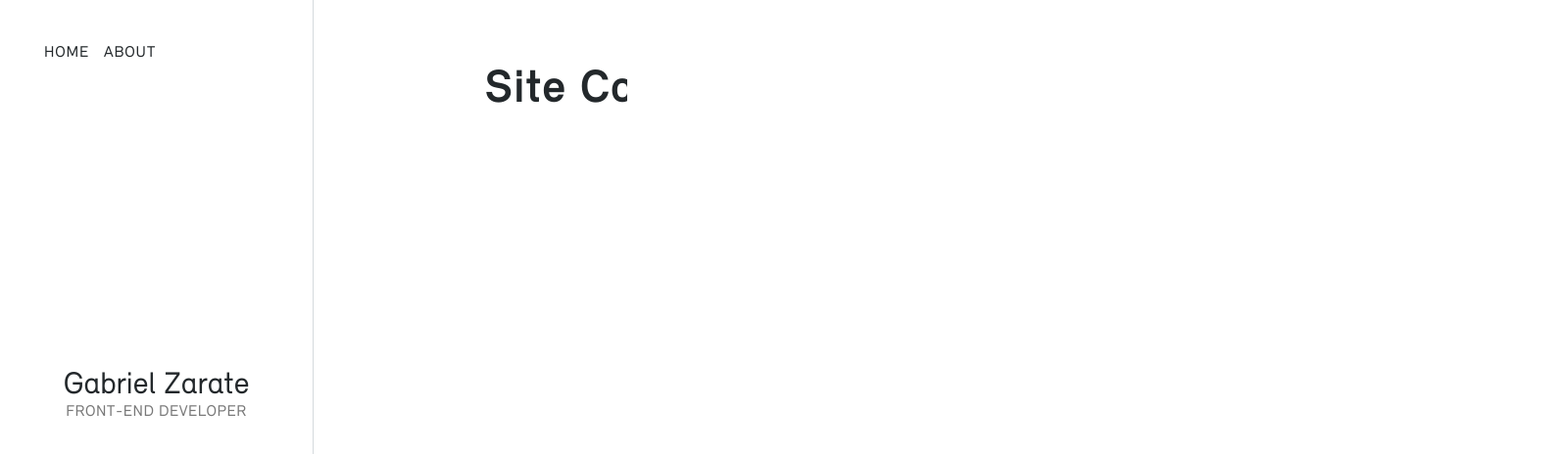
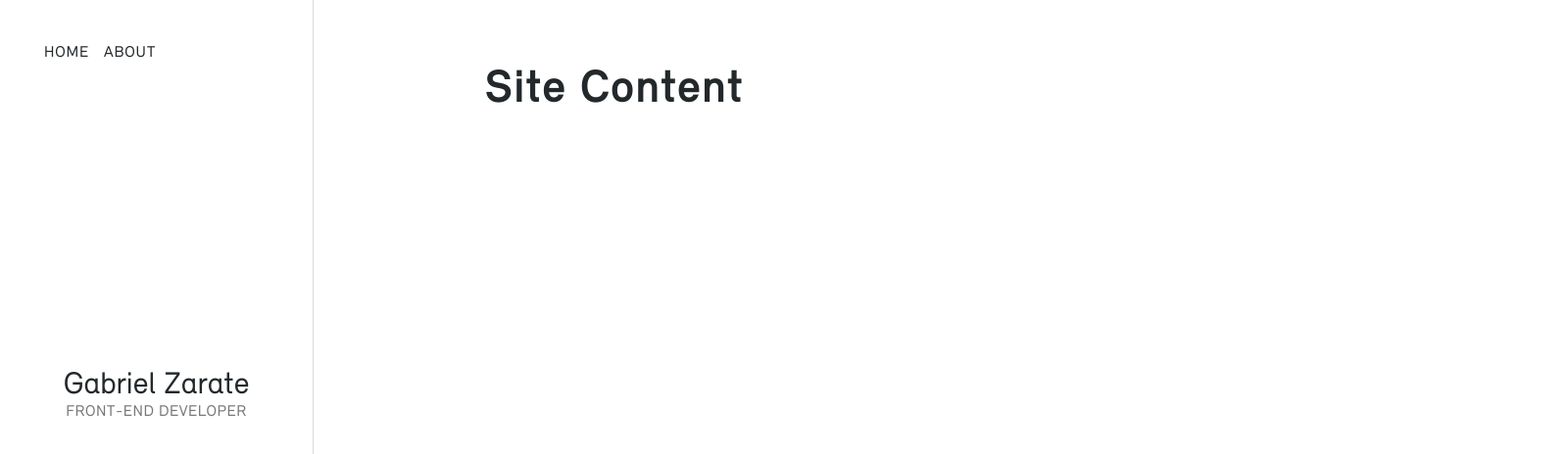
Before and after one commit to gabrielzzarate/portfolio-2017, a React (Create React App) app: page / in a window 1280 px wide. Shown: the top 464 px of the page at 98% size, 1600 px wide, since content can reach past the window. Built offline with nearby package versions, Linux system fonts and the light colour scheme.

Commit message:
transitions added

```diff
--- a/src/assets/build/sass/partials/structure/_animations.scss
+++ b/src/assets/build/sass/partials/structure/_animations.scss
@@ -133,71 +133,66 @@
 
 
 .home-background {
-  z-index: -1;
   position: absolute;
   top: 0;
   left: 0;
   width: 100%;
   height: 100%;
+  z-index: -1;
 
-  &.animate {
-    z-index: 35;
+  // &.animate {
+  //   z-index: 35;
 
-    .home-background-piece {
+  //   .home-background-piece {
 
-      z-index: 300000;
-      transform: scaleX(1);
-      transform-origin: 0% 0% 0;
-      transition: all 2s;
-    }
-  }
+  //     z-index: 300000;
+  //     transform: scaleX(1);
+  //     transform-origin: 0% 0% 0;
+  //     transition: all 2s;
+  //   }
+  // }
 }
 
 
 
 .home-background-piece {
- -webkit-transform-origin: 100% 100% 0;
- transform-origin: 100% 100% 0;
- -webkit-transform: scaleX(0);
- transform: scaleX(0);
- transition: all 1.2s ease-in;
  position: absolute;
  top: 0;
- left: 0;
+ right: 0;
  width: 100%;
  height: 100%;
 }
 
 .background-piece-left-main,
 .background-piece-left-color {
-  width: 25%
+  width: 100%;
 }
 .background-piece-right-main,
 .background-piece-right-color {
-  left: 25%;
-  width: 75%
+  right: 0;
+  width: 100%;
 }
 .background-piece-left-color,
 .background-piece-right-color {
-  background: #e8eaef
+  background: #e8eaef;
 }
 .background-piece-left-main,
 .background-piece-right-main {
-  background: #fff
+  background: #fff;
 }
 
-@media (max-width: 768px) {
-  .background-piece-left-main,
-  .background-piece-left-color {
-    width: 0%
-  }
+// @media (max-width: 768px) {
+//   .background-piece-left-main,
+//   .background-piece-left-color {
+//     width: 0%;
+//   }
 
-  .background-piece-right-main,
-  .background-piece-right-color {
-    left: 0;
-    width: 100%
-  }
-}
+//   .background-piece-right-main,
+//   .background-piece-right-color {
+//     left: 0;
+//     width: 100%;
+//   }
+// }
 
 
 /// Navigation Links
@@ -304,3 +299,80 @@
   opacity: 1;
   transition: opacity .5s ease-in;
 }
+
+
+// Background Transform
+
+.background-color-enter {
+	z-index: 1;
+	transform-origin: 100% 100% 0;
+  transform: scaleX(0);
+	transition: all 2s;
+	//transition-delay: .5s;
+}
+
+.background-color-enter.background-color-enter-active {
+   transform: scaleX(1);
+   transform-origin: -25% -25% 0;
+   transition: all 2s ease-out;
+}
+
+.background-leave {
+
+}
+
+.background-leave.background-leave-active {
+
+}
+
+.background-color-appear {
+	z-index: 1;
+	transform-origin: 100% 100% 0;
+  transform: scaleX(0);
+	transition: all 2s ease-out;
+}
+
+.background-color-appear.background-color-appear-active {
+	transform: scaleX(1);
+  transform-origin: -25% -25% 0;
+  transition: all 2s ease-out;
+}
+
+
+// Background Main
+
+.background-main-enter {
+	transform-origin: 100% 100% 0;
+  transform: scaleX(0);
+	transition: all 3s;
+	transition-delay: 1s;
+}
+
+.background-main-enter.background-main-enter-active {
+   transform: scaleX(1);
+   //transform: matrix(1, 0, 0, 1, 0, 0);
+   transform-origin: 0% 0% 0;
+   transition: all 2s ease-out;
+}
+
+.background-leave {
+
+}
+
+.background-leave.background-leave-active {
+
+}
+
+.background-main-appear {
+	z-index: 2;
+	transform-origin: 100% 100% 0;
+  transform: scaleX(0);
+	transition: all 3s;
+	transition: all 2s ease-out;
+}
+
+.background-main-appear.background-main-appear-active {
+	transform: scaleX(1);
+  transform-origin: 0% 0% 0;
+  transition: all 2s ease-out;
+}
--- a/src/assets/build/sass/partials/structure/_grid-and-structure.scss
+++ b/src/assets/build/sass/partials/structure/_grid-and-structure.scss
@@ -34,6 +34,7 @@ body, html {
 	text-rendering: optimizeLegibility;
     -webkit-font-smoothing: antialiased;
     -moz-osx-font-smoothing: grayscale;
+    overflow: hidden;
 
 	&.no-scroll {
 		position: fixed;
--- a/src/components/Home.js
+++ b/src/components/Home.js
@@ -39,12 +39,29 @@ class Home extends Component {
           </div>
         </section>
 
-        <div id="home-background" className={'home-background ' + (this.state.active === true ? 'animate' : null)}>
-        	{/*<div className="home-background-piece background-piece-left-color"></div> */}
-        	<div className="home-background-piece background-piece-right-color"></div>
-        	{/*<div className="home-background-piece background-piece-left-main"></div> */}
-        	<div className="home-background-piece background-piece-right-main"></div>
-        </div>
+
+          <div className="home-background">
+            <CSSTransitionGroup
+              transitionName="background-color"
+              transitionAppear={true}
+              transitionAppearTimeout={3000}
+              transitionEnterTimeout={3000}
+              transitionLeaveTimeout={3000}
+            >
+          	 <div className="home-background-piece background-piece-right-color"></div>
+            </CSSTransitionGroup>
+
+            <CSSTransitionGroup
+              transitionName="background-main"
+              transitionAppear={true}
+              transitionAppearTimeout={3000}
+              transitionEnterTimeout={3000}
+              transitionLeaveTimeout={3000}
+            >
+             <div className="home-background-piece background-piece-right-main"></div>
+            </CSSTransitionGroup>
+          </div>
+
       </div>
     );
   }
--- a/src/components/Sidebar.js
+++ b/src/components/Sidebar.js
@@ -20,6 +20,28 @@ class Sidebar extends Component {
 					</div>
                 </CSSTransitionGroup>
 			</div>
+
+        	<div className="home-background">
+            <CSSTransitionGroup
+              transitionName="background-color"
+              transitionAppear={true}
+              transitionAppearTimeout={3000}
+              transitionEnterTimeout={3000}
+              transitionLeaveTimeout={3000}
+            >
+          	 <div className="home-background-piece background-piece-left-color"></div>
+            </CSSTransitionGroup>
+
+            <CSSTransitionGroup
+              transitionName="background-main"
+              transitionAppear={true}
+              transitionAppearTimeout={3000}
+              transitionEnterTimeout={3000}
+              transitionLeaveTimeout={3000}
+            >
+             <div className="home-background-piece background-piece-left-main"></div>
+            </CSSTransitionGroup>
+          </div>
 		</div>
     );
   }
```
Also changed, not shown: src/assets/production/css/portfolio-main.min.css.
